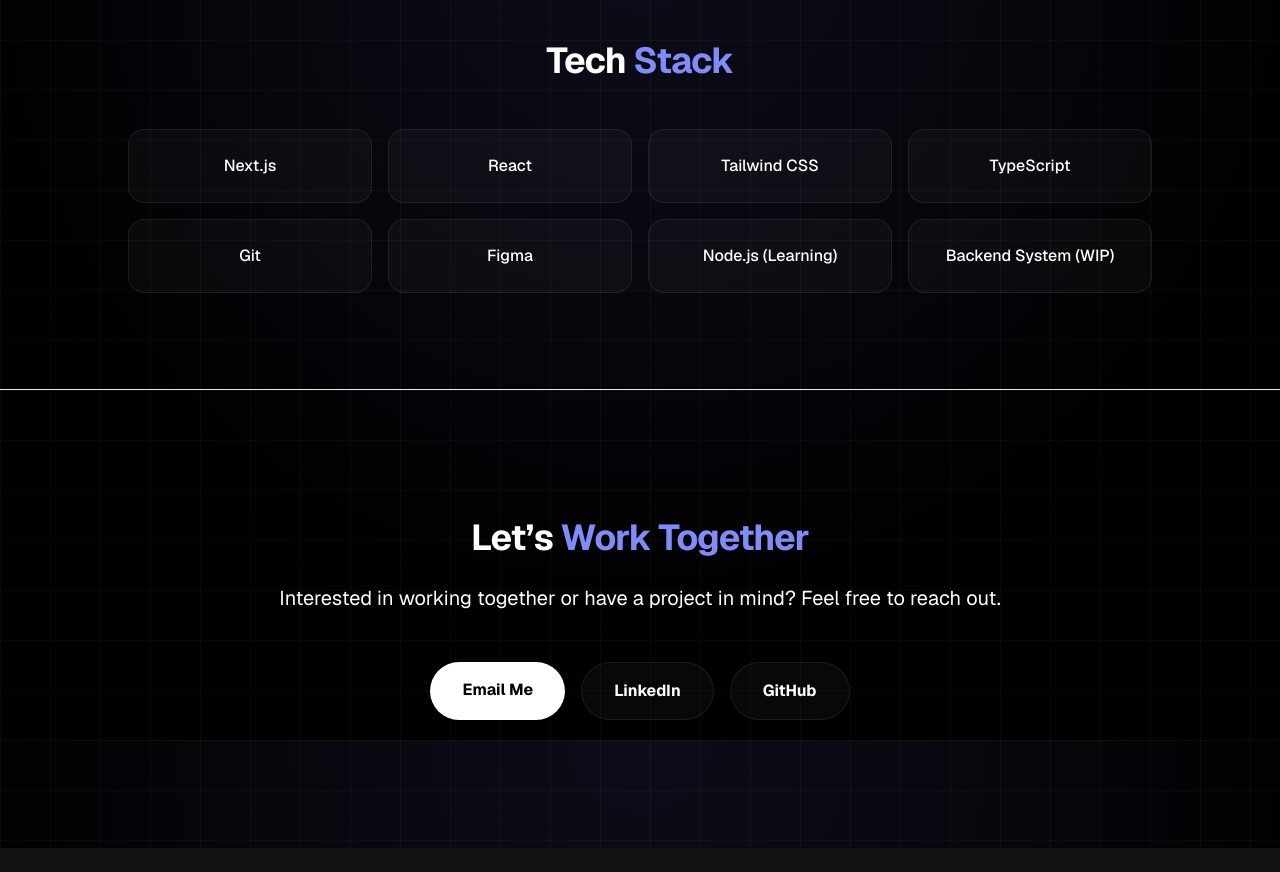
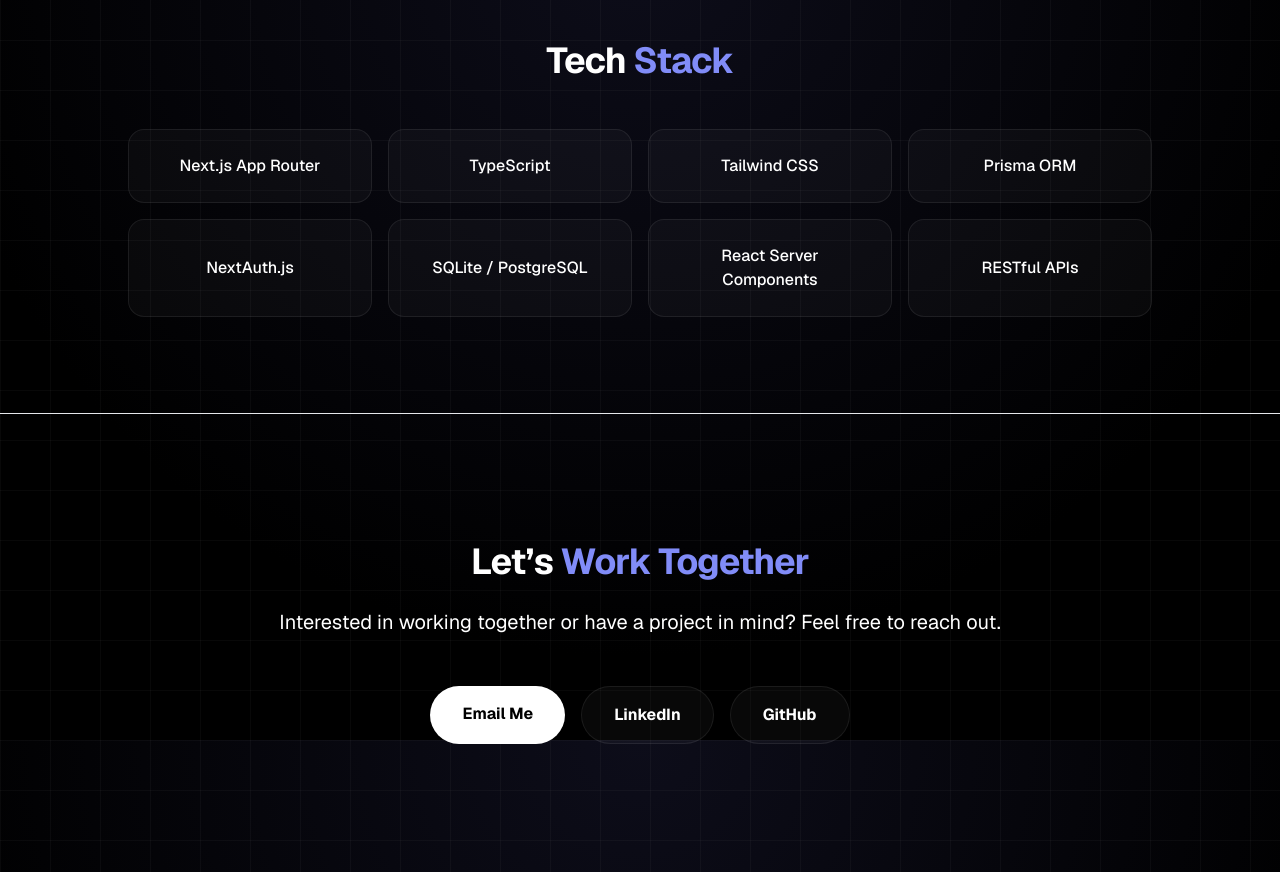
Before and after one commit to jihadprakoso/porto, a Next.js app: page / in a window 1280 px wide. Shown: the part 1660-2532 px from the top of the page. Before the commit the page ends 2508 px from the top, so only its background shows below. Built offline with nearby package versions, Linux system fonts and the light colour scheme; no server answers; the database is empty.

Commit message:
Update TechStack.tsx

```diff
--- a/src/components/TechStack.tsx
+++ b/src/components/TechStack.tsx
@@ -1,7 +1,7 @@
 export default function TechStack() {
     const stack = [
-        "Next.js", "React", "Tailwind CSS", "TypeScript",
-        "Git", "Figma", "Node.js (Learning)", "Backend System (WIP)"
+        "Next.js App Router", "TypeScript", "Tailwind CSS", "Prisma ORM",
+        "NextAuth.js", "SQLite / PostgreSQL", "React Server Components", "RESTful APIs"
     ];
 
     return (
```
